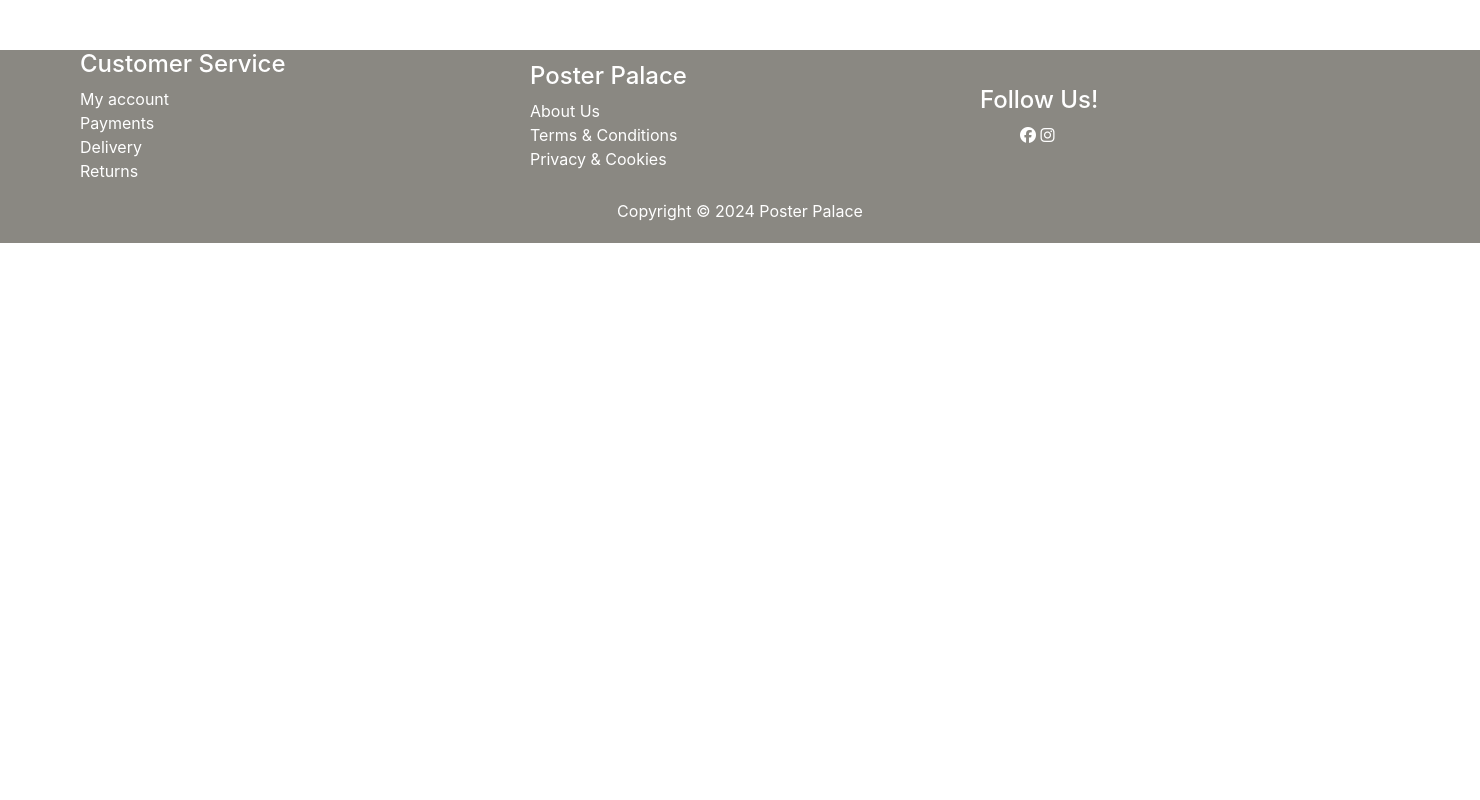
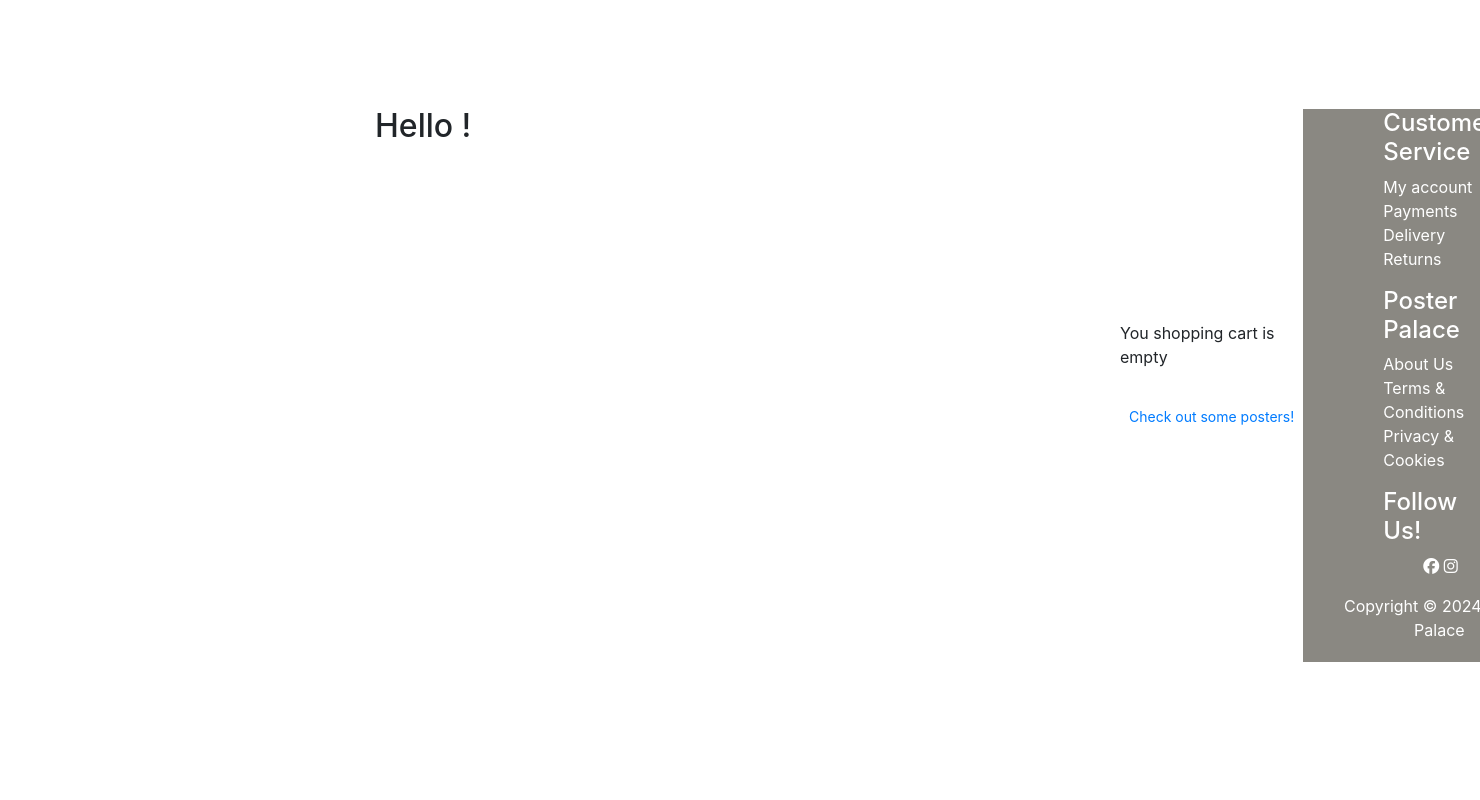
Before and after one commit to sharondrinkwaard/posterpalace, a Django app: page /cart/ in a window 1480 px wide; the page is wider, and only the part inside the window is pictured. Shown: the part 76-876 px from the top of that part. Before the commit the page ends 319 px from the top of that part, so only its background shows below. Run offline with Django 3.2, Linux system fonts and the light colour scheme; some libraries are stand-ins or nearby versions.

Commit message:
add cart block content

```diff
--- a/cart/templates/cart/cart.html
+++ b/cart/templates/cart/cart.html
@@ -2,5 +2,61 @@
 {% load static %}
 
 {% block content %}
+<div class="container">
+    <div class="col-md-8 mt-5 offset-md-2">
+        <h2>Hello {{ request.user.username }}!</h2>
+    </div>
+    <div class="table-responsive-sm table-responsive-md">
+        {% if shopping_items %}
+        <p>These items are in your shoppingcart</p>
+        <table class="table">
+            <thead>
+                <tr>
+                    <th  scope="col"></th>
+                    <th class="text-uppercase" scope="col">Article</th>
+                    <th class="text-uppercase" scope="col">Price</th>
+                </tr>
+            </thead>
+            <tbody>
+            {% for article in shopping_items %}
+                <tr>
+                    <th scope="row"><a href="{% url 'product_detail' article.product.id %}"><img class="" src="{{ article.product.image.url }}" alt=""></a></th>
+                    <td>
+                        <p><strong><a href="{% url 'product_detail' article.product.id %}">{{ article.product.name }}</a></strong></p>
+                    </td>
+                    <td>
+                        <p>&euro;{{ article.product.price }}</p>
+                    </td>
+                <form class="form update-form form-control form-control-sm" id="update-form" method="POST" action="{% url 'edit_cart' article.article_id %}">
+                    {% csrf_token %}
 
+                    {% if article.product.has_sizes %}
+                        <input type="hidden" name="size_option" value="{{ article.size }}">
+                    {% endif %}
+                 </form>
+                    <td>
+                        <a class="update-click btn btn-outline-dark btn-sm" id="update_{{ article.article_id }}" type="submit" onclick="document.getElementById('update-form').submit();">Update Cart</a>
+                        <a class="remove-item btn btn-outline-dark btn-sm" id="remove_{{ article.article_id }}" data-product_size="{{ article.size }}" onclick="return confirm('Are you sure you want to delete this article?')">X</a>
+                    </td>
+
+                </tr>
+            {% endfor %}
+                <tr>
+                    <td colspan="4"></td>
+                    <td class="text-right" colspan="2"><strong> Shoppingcart total: &euro;{{ total|floatformat:2 }}</strong></td>
+                </tr>
+                <tr>
+                    <td colspan="4"></td>
+                    <td>
+                        <a class="btn btn-custom" href="{% url 'posters' %}">Keep Shopping</a>
+                        <a class="btn btn-custom" href="">Checkout</a>
+                    </td>
+                </tr>
+            </tbody>
+        </table>
+        {% else %}
+            <p>You shopping cart is empty</p>
+            <a class="btn btn-custom btn-sm mt-3 mb-5" href="{% url 'products' %}">Check out some posters!</a>
+        {% endif %}
+    </div>
 {% endblock %}
--- a/posterpalace/settings.py
+++ b/posterpalace/settings.py
@@ -14,6 +14,9 @@ from pathlib import Path
 import os
 import dj_database_url
 
+if os.path.isfile('env.py'):
+    import env
+
 # Build paths inside the project like this: BASE_DIR / 'subdir'.
 # BASE_DIR = Path(__file__).resolve().parent.parent
 BASE_DIR = os.path.dirname(os.path.dirname(os.path.abspath(__file__)))
@@ -23,7 +26,7 @@ BASE_DIR = os.path.dirname(os.path.dirname(os.path.abspath(__file__)))
 # See https://docs.djangoproject.com/en/3.2/howto/deployment/checklist/
 
 # SECURITY WARNING: keep the secret key used in production secret!
-SECRET_KEY = os.environ.get('SECRET_KEY', '')
+SECRET_KEY = os.environ.get('SECRET_KEY', 'd3v3l0pment')
 
 # SECURITY WARNING: don't run with debug turned on in production!
 DEBUG = True
--- a/posters/templates/posters/posters.html
+++ b/posters/templates/posters/posters.html
@@ -5,7 +5,7 @@
 <section>
     <div class="containter-fluid h-100">
         <div class="">
-            <h1 class="row">All posters</h1>
+            <h1 class="row">{{ poster.category }} posters</h1>
             <div class="row">
             {% for poster in posters %}
                 <div class="col-sm-6 col-md-6 col-lg-4 col-xl-3">
--- a/templates/base.html
+++ b/templates/base.html
@@ -15,7 +15,7 @@
     <link rel="stylesheet" href="{% static 'css/base.css' %}">
     {% block stylesheets %}{% endblock %}
     <!-- Favicon -->
-    <link rel="icon" type="image/png" sizes="16x16"  href="/static/favicon-16x16.png">
+    <link rel="icon" type="image/png" sizes="16x16"  href="{% static 'favicon-16x16.png' %}">
     <!-- Scripts-->
     <script src="https://kit.fontawesome.com/880310c6eb.js" crossorigin="anonymous"></script>
     <script src="https://code.jquery.com/jquery-3.2.1.slim.min.js" integrity="sha384-KJ3o2DKtIkvYIK3UENzmM7KCkRr/rE9/Qpg6aAZGJwFDMVNA/GpGFF93hXpG5KkN" crossorigin="anonymous"></script>
```
Also changed, not shown: README.md.
